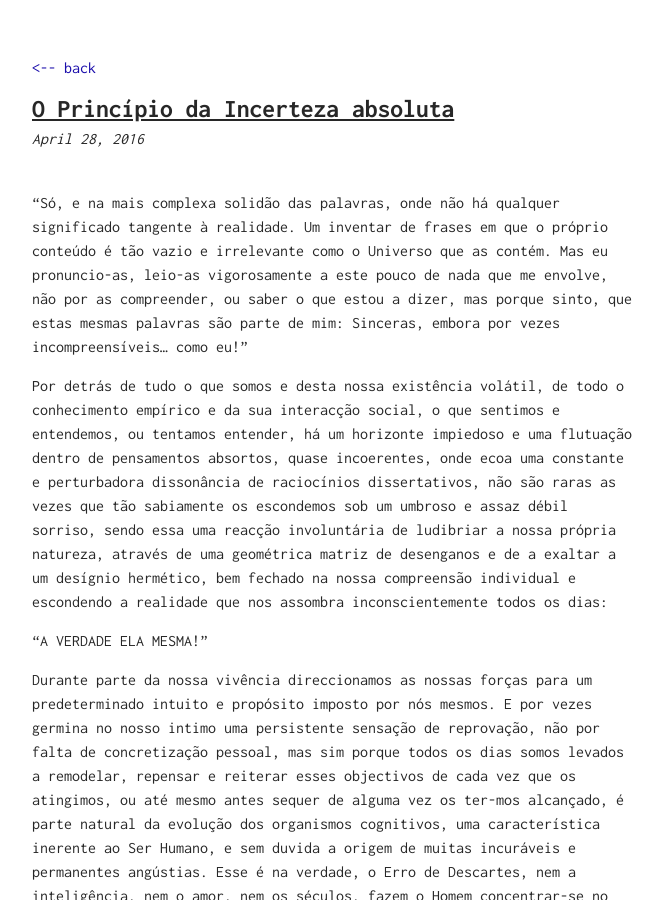
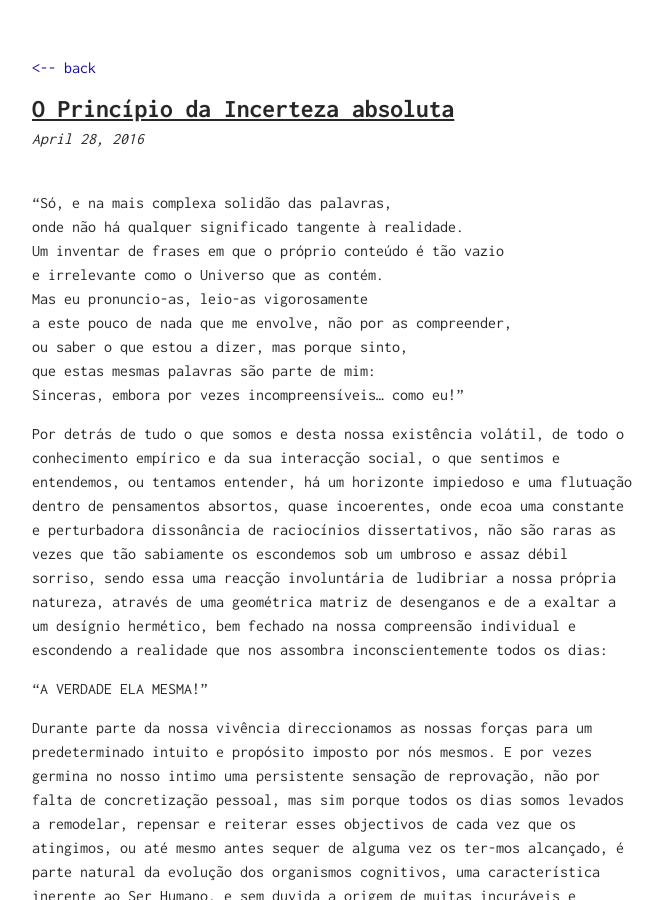
Before and after one commit to sorathpanzer/sorathpanzer.github.io, a Jekyll site: the page built from _posts/2016-04-28-incerteza.md, in a window 1280 px wide and 900 px high. Shown: the whole window, without its empty margins (308-971 px from the left). Built offline with Jekyll 4.4.1, drawn with Linux system fonts in a browser that asks for light colours.

Commit message:
Update 2016-04-28-incerteza.md

```diff
--- a/_posts/2016-04-28-incerteza.md
+++ b/_posts/2016-04-28-incerteza.md
@@ -3,52 +3,53 @@ layout: post
 title: O Princípio da Incerteza absoluta
 ---
 
-"Só, e na mais complexa solidão das palavras,
-onde não há qualquer significado tangente à realidade.
-Um inventar de frases em que o próprio conteúdo é tão vazio
-e irrelevante como o Universo que as contém.
-Mas eu pronuncio-as, leio-as vigorosamente
-a este pouco de nada que me envolve, não por as compreender,
-ou saber o que estou a dizer, mas porque sinto,
-que estas mesmas palavras são parte de mim:
-Sinceras, embora por vezes incompreensíveis… como eu!"
-
-
+"Só, e na mais complexa solidão das palavras, <br />
+onde não há qualquer significado tangente à realidade. <br />
+Um inventar de frases em que o próprio conteúdo é tão vazio <br />
+e irrelevante como o Universo que as contém. <br />
+Mas eu pronuncio-as, leio-as vigorosamente <br />
+a este pouco de nada que me envolve, não por as compreender, <br />
+ou saber o que estou a dizer, mas porque sinto, <br />
+que estas mesmas palavras são parte de mim: <br />
+Sinceras, embora por vezes incompreensíveis… como eu!" <br />
+<p>                                                  </p>
+<p>                                                  </p>
 Por detrás de tudo o que somos e desta nossa existência volátil,
 de todo o conhecimento empírico e da sua interacção social, o que sentimos e entendemos, ou tentamos entender, há um horizonte impiedoso e uma flutuação dentro de pensamentos absortos, quase incoerentes, onde ecoa uma constante e perturbadora dissonância de raciocínios dissertativos, não são raras as vezes que tão sabiamente os escondemos sob um umbroso e assaz débil sorriso, sendo essa uma reacção involuntária de ludibriar a nossa própria natureza, através de uma geométrica matriz de desenganos e de a exaltar a um desígnio hermético, bem fechado na nossa compreensão individual e escondendo a realidade que nos assombra inconscientemente todos os dias:
-
+<p>                                                  </p>
 "A VERDADE ELA MESMA!"
-
+<p>                                                  </p>
 Durante parte da nossa vivência direccionamos as nossas forças para um predeterminado intuito e propósito imposto por nós mesmos.
 E por vezes germina no nosso intimo uma persistente sensação de reprovação, não por falta de concretização pessoal, mas sim porque todos os dias somos levados a remodelar, repensar e reiterar esses objectivos de cada vez que os atingimos, ou até mesmo antes sequer de alguma vez os ter-mos alcançado, é parte natural da evolução dos organismos cognitivos, uma característica inerente ao Ser Humano, e sem duvida a origem de muitas incuráveis e permanentes angústias. Esse é na verdade, o Erro de Descartes, nem a inteligência, nem o amor, nem os séculos, fazem o Homem concentrar-se no que é mais importante, existe ainda uma real incapacidade Humana de confrontar os seus erros e de evoluir individualmente com cada um deles, é verdade que alguns de nós, com os anos nos vamos tornando mais cientes do mundo à nossa volta, mas essa gradação evolutiva é muito subjectiva e ela própria sujeita a inúmeras variabilidades, e é nesse exacto ponto que surgem seres instáveis, insensíveis, até muitas vezes cruéis e que rompem os limites da demência e entregam-se de forma gratuita a um caos psicanalítico e social.
-
+<p>                                                  </p>
 Era assim que Ivan se sentia hoje e todos os dias, acorrentado a esse apocalipse psicológico, preso ao vazio, fechado no silêncio redentor das palavras não proferidas, era como se o mar o enforcasse numa espiral em seu redor, num bailado ensurdecedor de ondas que o afastavam de todo o sentido da realidade, da sua própria identidade e de tudo em seu redor, queria esquecer e ser esquecido.
 Ivan, estava sentado sobre a calçada, de olhos semicerrados junto ao cais daquela cidade que o vira crescer, antiga, fétida e desbotada pelo sal da maresia.. a cidade estava envelhecida com as mesmas rugas urbanas do seu rosto, o transito em marcha lenta parecia mais um lar de idosos em suas cadeiras de roda ferrugentas, e os fumos industriais alastravam-se pelas ruas como um cancro que era potênciado pela reverência de um cigarro daquele mesmo instante, e que ardia em seus pulmões já secos e desfeitos.
 Porque ali estava, ou como tinha vindo ali parar, pouca importância tinha, muito provavelmente fora outra daquelas noites entregues aos excessos do álcool, sexo desprovido de inspiração com uma asquerosa puta de rua qualquer, ou até uma ou outra droga que lhe tivesse vindo parar ás mãos, pouco lhe interessava, o mundo tinha acabado para ele à já imenso tempo. A chuva batia-lhe violentamente na gabardina, contudo, naquele momento a chuva não o preocupava, nem sequer reparara nos relâmpagos que se aproximavam perigosamente e que começavam a rasgar o céu por entre aquelas nuvens enegrecidas pelo ódio, para ele tudo aquilo fazia parte de si próprio, o céu compartilhava os mesmos sentimentos abrasivos que ele.
-
+<p>                                                  </p>
 As pessoas conheciam-no bem, por onde ele passava elas não disfarçavam o profundo desprezo que sentiam, e o incomodo de saberem que aquele individuo ainda existia e que respirava do mesmo ar que elas, era simplesmente intolerável e intoxicante.
-
+<p>                                                  </p>
 Para os mais jovens que brincavam na rua, ele não era mais que um velho e pobre coitado, sem passado, sem família, sem abrigo... Ignorando completamente que um dia o tempo também lhes roubaria a virtude, a honra, e possivelmente a vontade de viver.
 Mas consideravam-no de certa forma uma figura paternal e por vezes protectora.
 Que pensaria Ivan acerca da opinião dos outros? “- Merda p'ra vocês, fodam-se, engasguem-se no vosso vómito.. puta que vos pariu a todos, não nasci para vos servir, povo pérfido e sórdido, não pretendo a vossa indulgência, não quero a comiseração nem a clemência do vosso Deus, vós sois parte deste esterco divino e de toda esta fantochada a que baptizaram sob o nome de Criação.... nada mais é que um Circo de palhaços cinicamente representado pelo actor Homem. Limito-me apenas a reverenciar o vosso lento definhamento orientado no sentido da Morte, sentido único, sem inversões de marcha e sem filas de espera.”
-
+<p>                                                  </p>
   Abyssus Abyssum Invocat
           (salmo 42, versículo 7)
-
+<p>                                                  </p>
 Nietzsche, meu caro Amigo, da intuição à razão concebeste um trilho metafísico da realidade. Um abismo atrai o outro, e desse magnetismo gera a percepção do tempo e da realidade em que estamos continuamente a cair, uma queda no invisível, num suplício ou sentença sob os desígnios, signos e símbolos da Vida, e o único mistério que existe é fruto da enigmática criatividade do Ser Humano em criar mistérios.
 Havia um abismo à minha frente, avancei firme e decidido, deixando o meu corpo à mercê da gravidade, sentia a brisa a passar pela minha face e pelo meu cabelo como uma carícia à muito esquecida, mas desejada, inesperadamente formou-se uma embaraçosa lágrima no canto da minha visão que impedia de ver o firmamento com a sensatez de alguém que tem o mundo nas mãos... não era, nem nunca seria o meu caso!
 Ivan sentiu repentinamente, todo esse mundo à sua volta
 a contrair-se e a esmagar-se sobre ele de uma forma imaterial, havia algo sufocante e perturbador naquele preciso momento, algo que o asfixiava e tornava as suas tentativas para respirar simplesmente insuportáveis, uma dor que não provinha do seu corpo unicamente, mas sim do profundo intimo da sua consciência. Tinha dificuldades em processar todas as imagens à sua volta, a sua visão estava sinistramente desfocada, e entenebrecida com tonalidades monocromáticas e sensações estranhas, abstractas. Os sons e as palavras tinham um efeito torturante e soavam como uma rebarbadora dilacerando-lhe, os ouvidos, o cérebro, e quebrando violentamente cada ligação neuronal.
-
+<p>                                                  </p>
 "Só quero que isto acabe!!" - Vociferava Ivan já exausto.
-
+<p>                                                  </p>
 Estava farto destas visões de toda a merda que se passava nesta cidade podre, não sabia exactamente quando começou a ter estes estados psicoticos de delírios e alucinações, mas de à meia dúzia de anos para cá, quase todas as noites vivia esta agonia... no dia seguinte quando olhava para o jornal descobria que eram imagens bem reais, e que a dor que sentiu não era a dele, e sim das figuras que lhe apareciam durante seus acessos de demência.
 Sentia-se impotente, quando aquele redemoinho de loucura terminava... já era tarde demais.
-
+<p>                                                  </p>
 A noite abatia-se lentamente sobre a cidade, as luzes da rua iniciavam a sua vigília nocturna, como espectadores presenciando todas as cenas típicas daquela cidade, o vento rodopiava pelos passeios, becos, e com ele levava todo o lixo... bem, nem todo... haviam os chulos a baterem nas suas putas: "-Dá-me o dinheiro sua vaca!!!" -Gritava um deles para a sua menina enquanto lhe puxava o cabelo, numa daquelas noites em que a má sorte lhe dera poucos clientes, também não admira, o seu ar apodrecido e decadente tresandava a heroína e hiv. Na mesma altura, em uma rua paralela dois adolescentes compravam algumas doses de lsd e umas gramas de coca, para triparem toda a noite numa festa a poucos kilometros dali.
 Mais à frente, um bêbado sem abrigo estrebuchava os últimos bocados do seu fígado, numa poça de sangue e nela conseguia ver reflectido seus olhos esbugalhados pela morte.
 De manhã cedo, quando as coisas pareciam acalmar, a policia encontra o corpo de uma menina num caixote do lixo, a Mãe gritava pelo seu nome, parecia que a sua garganta se iria rasgar causando uma onda de choque que arrepiava o quarteirão inteiro, alguns vizinhos que conheciam a família comentavam e apontavam as culpas no Pai, um homem sem escrúpulos e sem carácter. Esta era a cidade onde eu tinha crescido e vivido grande parte da minha vida, já habituado mas debilitado por estes cenários constantes... deprimentes...
 e doentios.
-
+<p>                                                  </p>
 "Que mundo de merda!!" -Pensava Ivan, enquanto lia um jornal abandonado na rua.
 Acendi um cigarro e com aparente desprezo abandonei aquele mesmo jornal.
+<p>                                                  </p>
```
